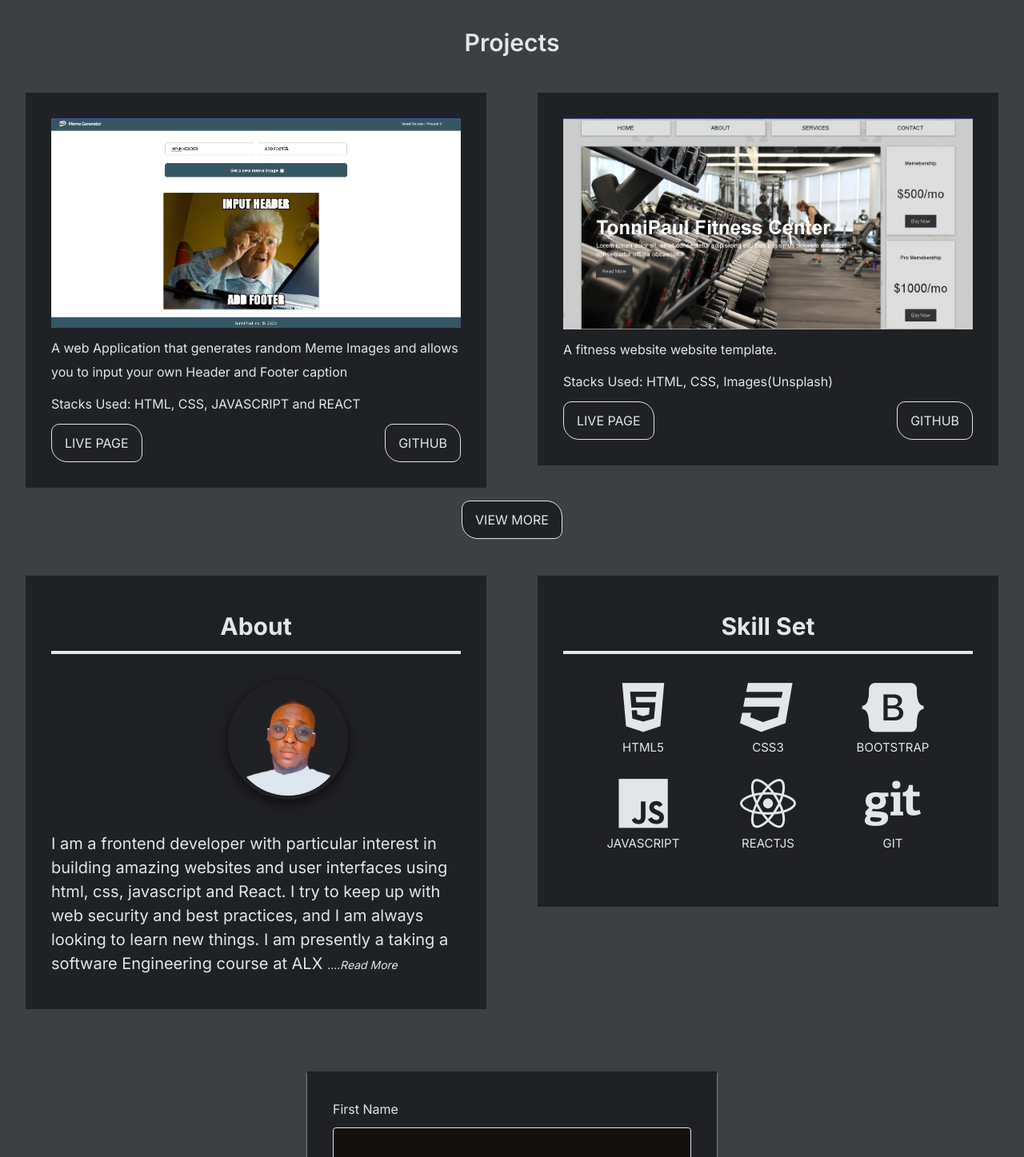
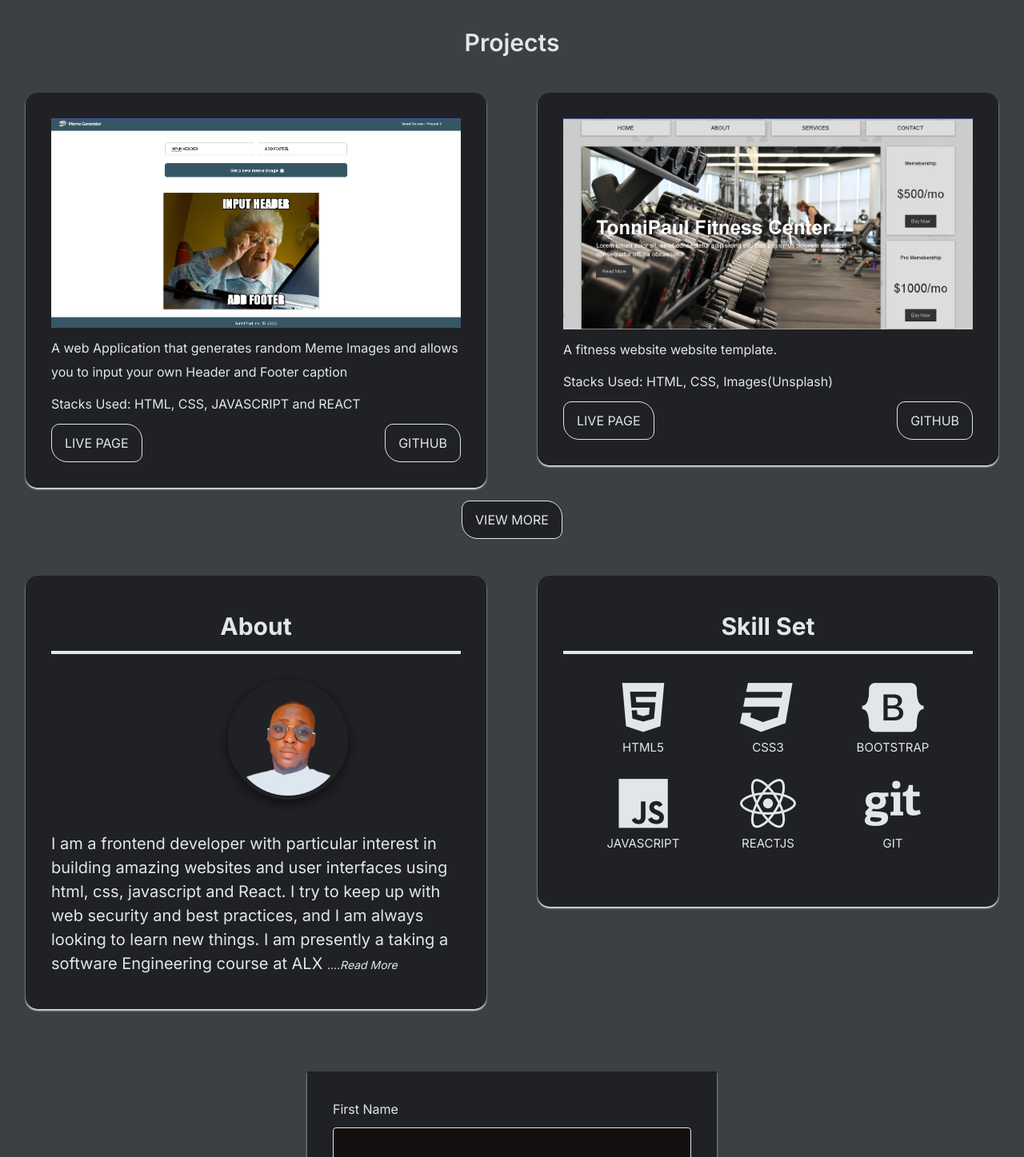
Before and after one commit to TonniPaul/contact, a React (Create React App) app: page / in a window 1280 px wide. Shown: the part 803-2250 px from the top of the page at 80% size. Built offline with nearby package versions, Linux system fonts and the light colour scheme; a web font is replaced by a local one.

Commit message:
added border radius

```diff
--- a/src/components/project.css
+++ b/src/components/project.css
@@ -1,7 +1,11 @@
 .project{
    width: 90%;
    margin:1rem auto;
-   height: inherit;
+   box-shadow: var(--shadow);
+   border-radius: 15px;
+}
+#light .project {
+   box-shadow: var(--lightshadow);
 }
 .project--img{
    width: 100%;
@@ -11,6 +15,7 @@
 }
 .project--content{
    background: var(--primary);
+   border-radius: inherit;
    padding: 2rem;
    display: grid;
    justify-content: center;
--- a/src/components/toolset.css
+++ b/src/components/toolset.css
@@ -6,6 +6,8 @@
    text-align: center;
    font-size: 20px;
    padding: 2rem;
+   box-shadow: var(--shadow);
+   border-radius: 15px;
 }
 #light .toolset{
    background: var(--primarylight);
--- a/src/index.css
+++ b/src/index.css
@@ -6,7 +6,7 @@
 @tailwind utilities; */
 
 :root{
-  --shadow: 0px 2px 2px #EFE3FD;
+  --shadow: 0px 2px 2px #E2E6E9;
   --lightshadow: 0px 2px 2px #36E7F7;
   --txtshadow: -2px 2px 4px rgb(184, 170, 170);
   --primary: #202124;
@@ -23,6 +23,7 @@
 *{
   margin: 0;
   box-sizing: border-box;
+  max-width: 100%;
 }
 body{
   color: var(--primarytxt);
```
